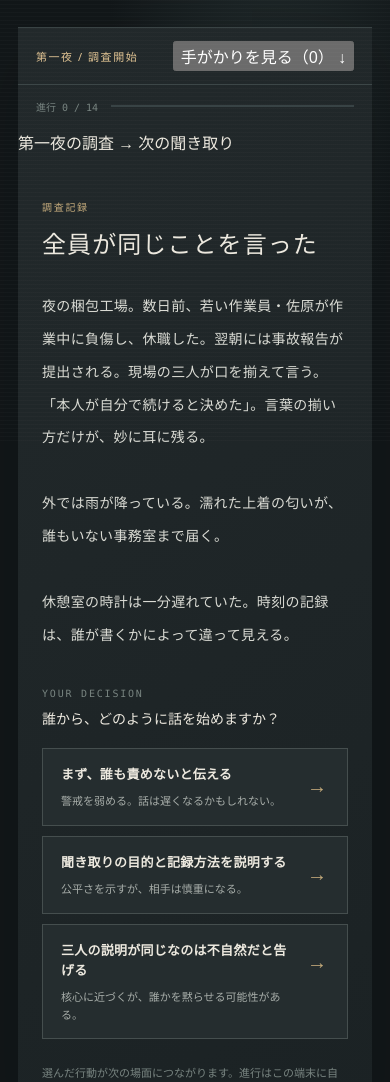
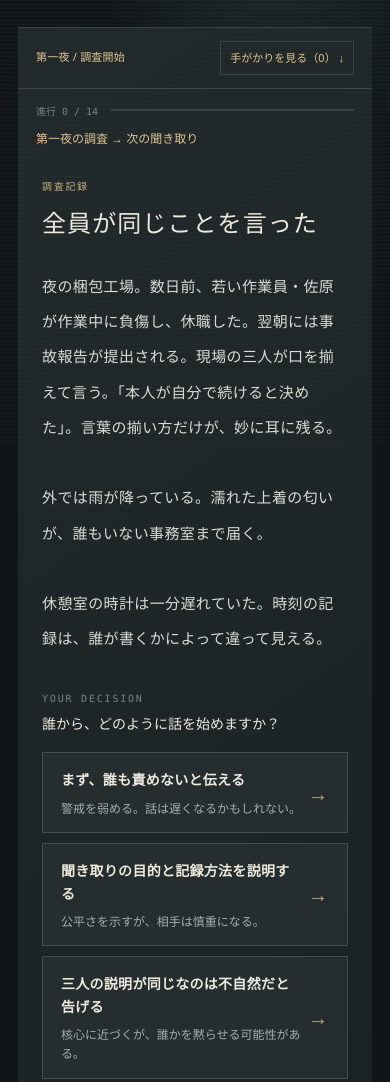
Before and after one commit to shihuiarenjinba-png/game-new, an Electron app: page index.html in a window 390 px wide. Shown: the part 400-1482 px from the top of the page. Drawn offline with Linux system fonts and the light colour scheme.

Commit message:
style: keep story flow readable and choice navigation obvious without nested scrollbars or new pages

```diff
--- a/style.css
+++ b/style.css
@@ -148,3 +148,55 @@ h1{font-family:"Yu Mincho","Hiragino Mincho ProN",serif;font-size:clamp(24px,2.4
 @media(min-width:801px){
  .started .evidence-panel{align-self:start;position:sticky;top:12px;max-height:calc(100vh - 24px);overflow:auto}
 }
+
+
+/* v0.16 — clear journey, one main page, no extra tabs or nested scrolling. */
+.flow-caption{
+  color:var(--highlight);
+  font-size:12px;
+  line-height:1.7;
+  margin:12px 26px 0;
+  overflow-wrap:anywhere;
+}
+.evidence-jump,.return-story{
+  cursor:pointer;
+  color:var(--highlight);
+  font-size:12px;
+  line-height:1.6;
+  text-align:left;
+  border:1px solid var(--line);
+  background:transparent;
+  padding:8px 12px;
+}
+.evidence-jump:hover,.return-story:hover{
+  color:var(--type);
+  border-color:var(--accent);
+  background:var(--panel-raised);
+}
+.evidence-jump:focus-visible,.return-story:focus-visible{outline:2px solid var(--highlight);outline-offset:3px}
+.return-story{margin-top:18px;align-self:flex-start}
+.option{padding-right:46px}
+.option-arrow{top:50%;transform:translateY(-50%);right:19px}
+.option-title{font-size:14px;line-height:1.65}
+.option-hint{font-size:12px;line-height:1.6}
+.narrative{font-size:15px}
+@media(min-width:801px){
+  /* The evidence list is collapsible already: avoid a second scrollbar. */
+  .started .evidence-panel{
+    position:static;
+    max-height:none;
+    overflow:visible;
+  }
+  .return-story{display:none}
+}
+@media(max-width:800px){
+  .flow-caption{margin:11px 18px 0}
+  .evidence-panel{scroll-margin-top:12px}
+  .evidence-jump{white-space:normal}
+}
+@media(max-width:440px){
+  .scene-top{gap:8px}
+  .scene-label{letter-spacing:.02em;line-height:1.5}
+  .evidence-jump{font-size:11px;padding:7px 9px}
+  .option{min-height:60px}
+}
```
